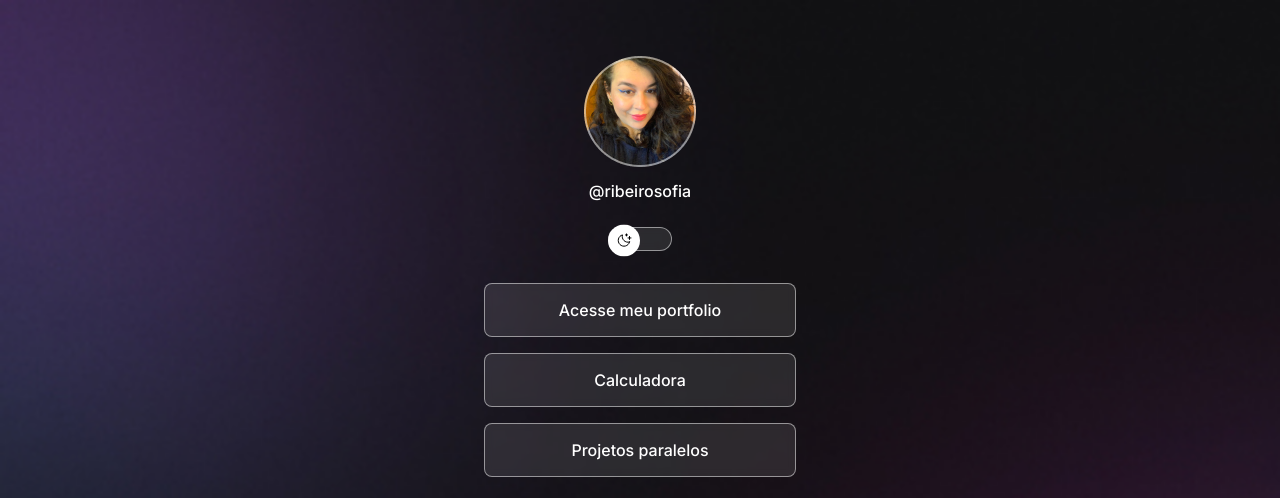
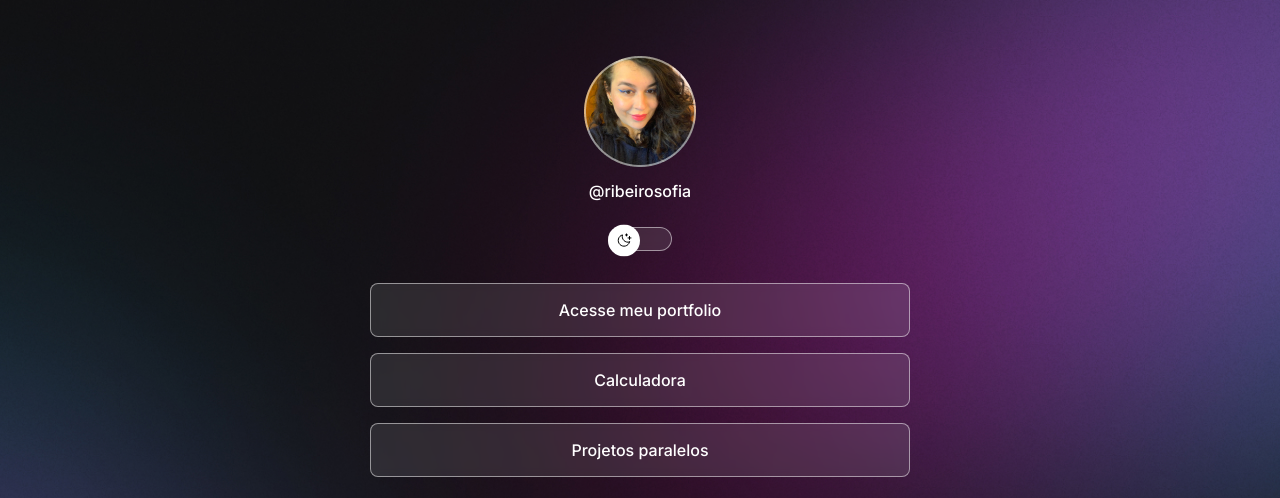
Before and after one commit to ribeirosofia/dev-links, a plain HTML site: page index.html in a window 1280 px wide. Shown: the top 498 px of the page. Drawn offline with nearby package versions, Linux system fonts and the light colour scheme.

Commit message:
fix: adapt file to responsive interface

```diff
--- a/assets/css/style.css
+++ b/assets/css/style.css
@@ -27,6 +27,7 @@
 
 body {
   background: var(--bg-url) no-repeat top center/cover;
+  height: 100vh;
 }
 
 body * {
@@ -35,7 +36,8 @@ body * {
 }
 
 #container {
-  width: 360px;
+  max-width: 588px;
+  width: 100%;
   margin: 56px auto 0;
   padding: 0 24px;
 }
@@ -145,3 +147,12 @@ ul li a:hover {
 #social-links a:hover {
   background: var(--highlight-color);
 }
+
+@media (min-width: 768px) {
+  :root {
+    --bg-url: url("../img/bg-desktop.jpg");
+  }
+  .light {
+    --bg-url: url("../img/bg-desktop-light.jpg");
+  }
+}
```
Also changed, not shown: assets/img/bg-desktop-light.jpg (added).
